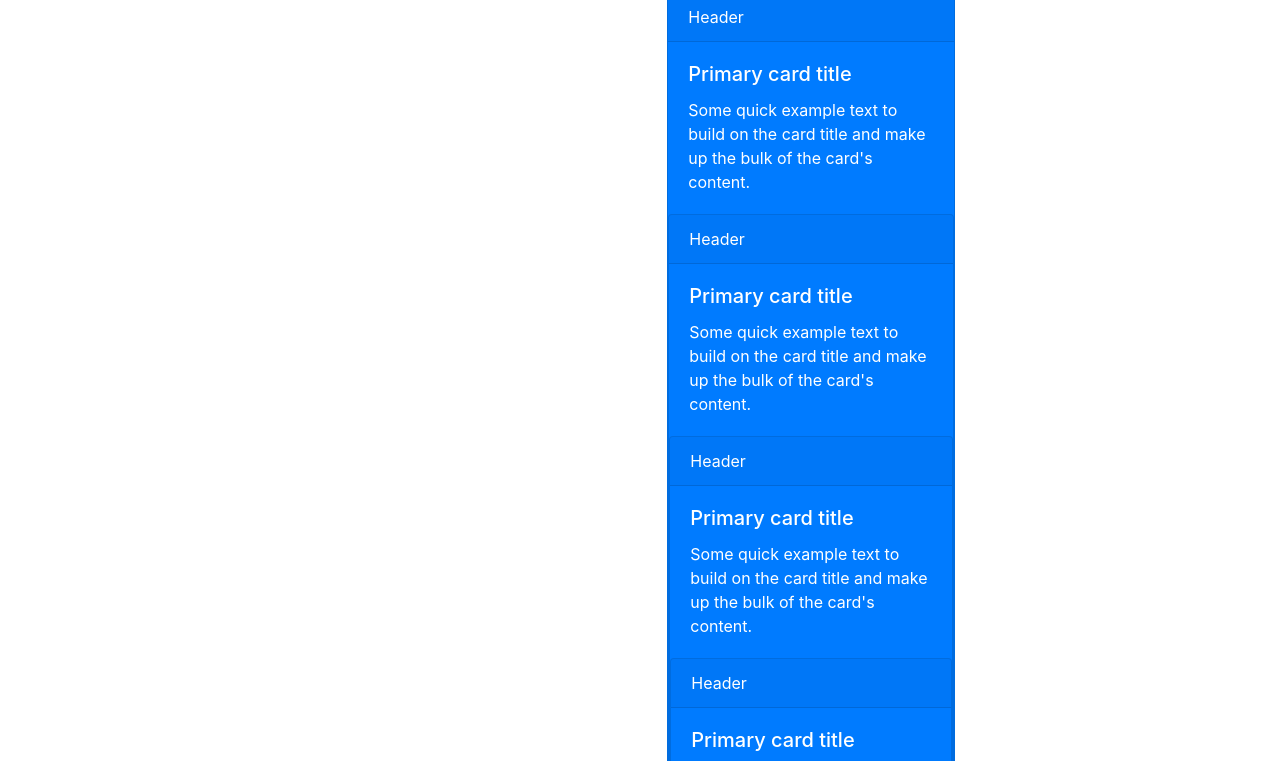
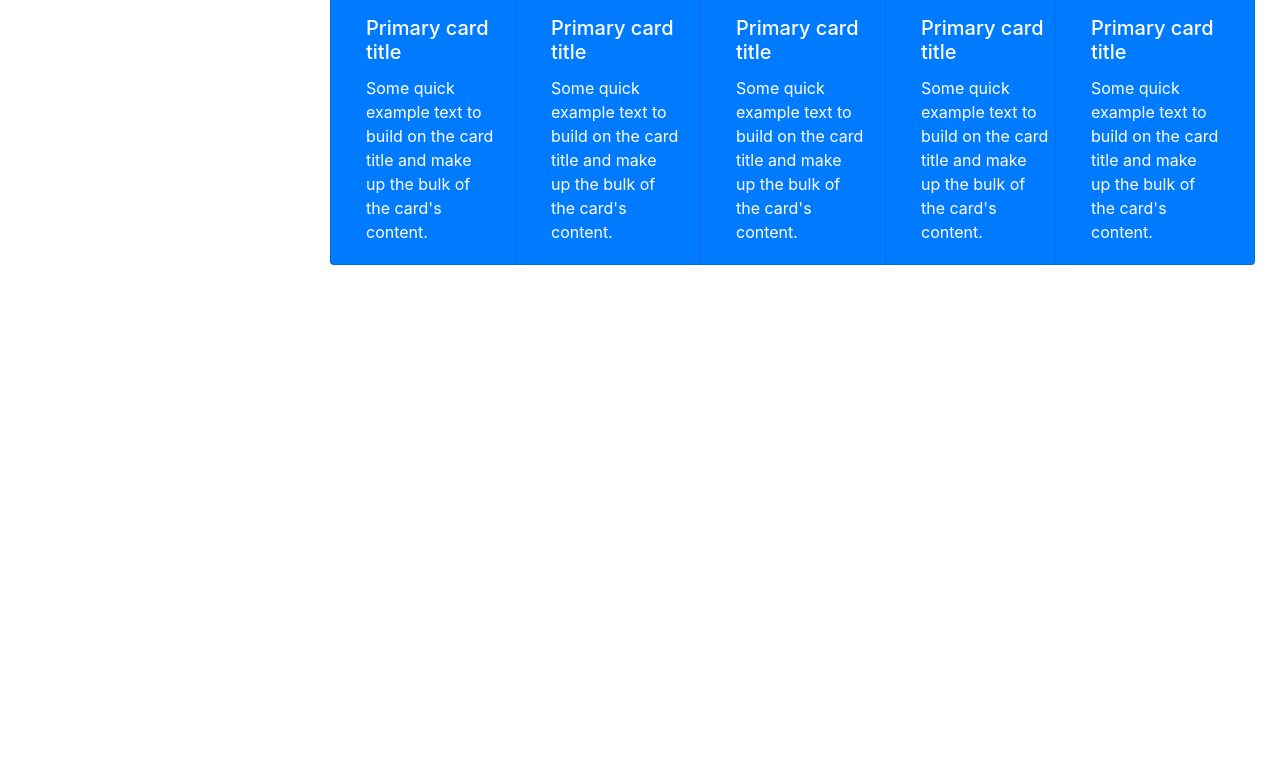
Before and after one commit to mokulling/Weather-Dashboard, a plain HTML site: page index.html in a window 1280 px wide. Shown: the part 366-1127 px from the top of the page. After the commit the page ends 800 px from the top, so only its background shows below. Drawn offline with nearby package versions, Linux system fonts and the light colour scheme; no server answers.

Commit message:
formatting forecast cards

```diff
--- a/index.html
+++ b/index.html
@@ -11,13 +11,13 @@
     <div class ="jumbotron"><h1>Weather Dashboard</h1></div>
     <div class="row">
         <div id="citysearch" class="col-3">Search for a City
-            <div id="searchbox">
+            <div  id="searchbox">
             <input class="form-control mr-sm-2" type="search" placeholder="Search" aria-label="Search">
             </div>
             <div id="newcity"></div>
         </div>
 
-        <div class= 'float-right city'>
+        <div class= 'city'>
             <div id="city-name" class="col-9"></div>
             <div id="city-temp">Temperature: </div>
             <div id="humidity">Humidity:</div>
@@ -25,41 +25,52 @@
             <div id="uv">UV Index:</div>
         </div>
     </div>
-    <div class="float-right row">
-        <div id="forecast"class="col-9"><h2>5-day forecast</h2></div>
-        <div class="card text-white bg-primary mb-3" style="max-width: 18rem;">
-            <div class="card-header">Header</div>
-            <div class="card-body">
-              <h5 class="card-title">Primary card title</h5>
-              <p class="card-text">Some quick example text to build on the card title and make up the bulk of the card's content.</p>
-            </div>
 
-    <div class="card text-white bg-primary mb-3" style="max-width: 18rem;">
+
+
+    <div class ="float-right row">
+    <div class="card text-white bg-primary mb-3 col" style="max-width: 200px;">
         <div class="card-header">Header</div>
                 <div class="card-body">
                   <h5 class="card-title">Primary card title</h5>
                   <p class="card-text">Some quick example text to build on the card title and make up the bulk of the card's content.</p>
                 </div>
-    <div class="card text-white bg-primary mb-3" style="max-width: 18rem;">
+    </div>
+    <div class="row">
+    <div class="card text-white bg-primary mb-3 col" style="max-width: 200px;">
                     <div class="card-header">Header</div>
                     <div class="card-body">
                       <h5 class="card-title">Primary card title</h5>
                       <p class="card-text">Some quick example text to build on the card title and make up the bulk of the card's content.</p>
                     </div>
-    <div class="card text-white bg-primary mb-3" style="max-width: 18rem;">
+                    </div>
+    <div class="row">
+    <div class="card text-white bg-primary mb-3 col" style="max-width: 200px;">
                         <div class="card-header">Header</div>
                         <div class="card-body">
                           <h5 class="card-title">Primary card title</h5>
                           <p class="card-text">Some quick example text to build on the card title and make up the bulk of the card's content.</p>
                         </div>
+                    </div>
 
-    <div class="card text-white bg-primary mb-3" style="max-width: 18rem;">
+    <div class ="row">
+    <div class="card text-white bg-primary mb-3 col" style="max-width: 200px;">
                             <div class="card-header">Header</div>
                             <div class="card-body">
                               <h5 class="card-title">Primary card title</h5>
                               <p class="card-text">Some quick example text to build on the card title and make up the bulk of the card's content.</p>
                             </div>
-
+                        </div>
+    </div>
+    <div class ="row">
+        <div class="card text-white bg-primary mb-3 col" style="max-width: 200px;">
+                                <div class="card-header">Header</div>
+                                <div class="card-body">
+                                  <h5 class="card-title">Primary card title</h5>
+                                  <p class="card-text">Some quick example text to build on the card title and make up the bulk of the card's content.</p>
+                                </div>
+                            </div>
+        </div>
 
     </div>
 
```
